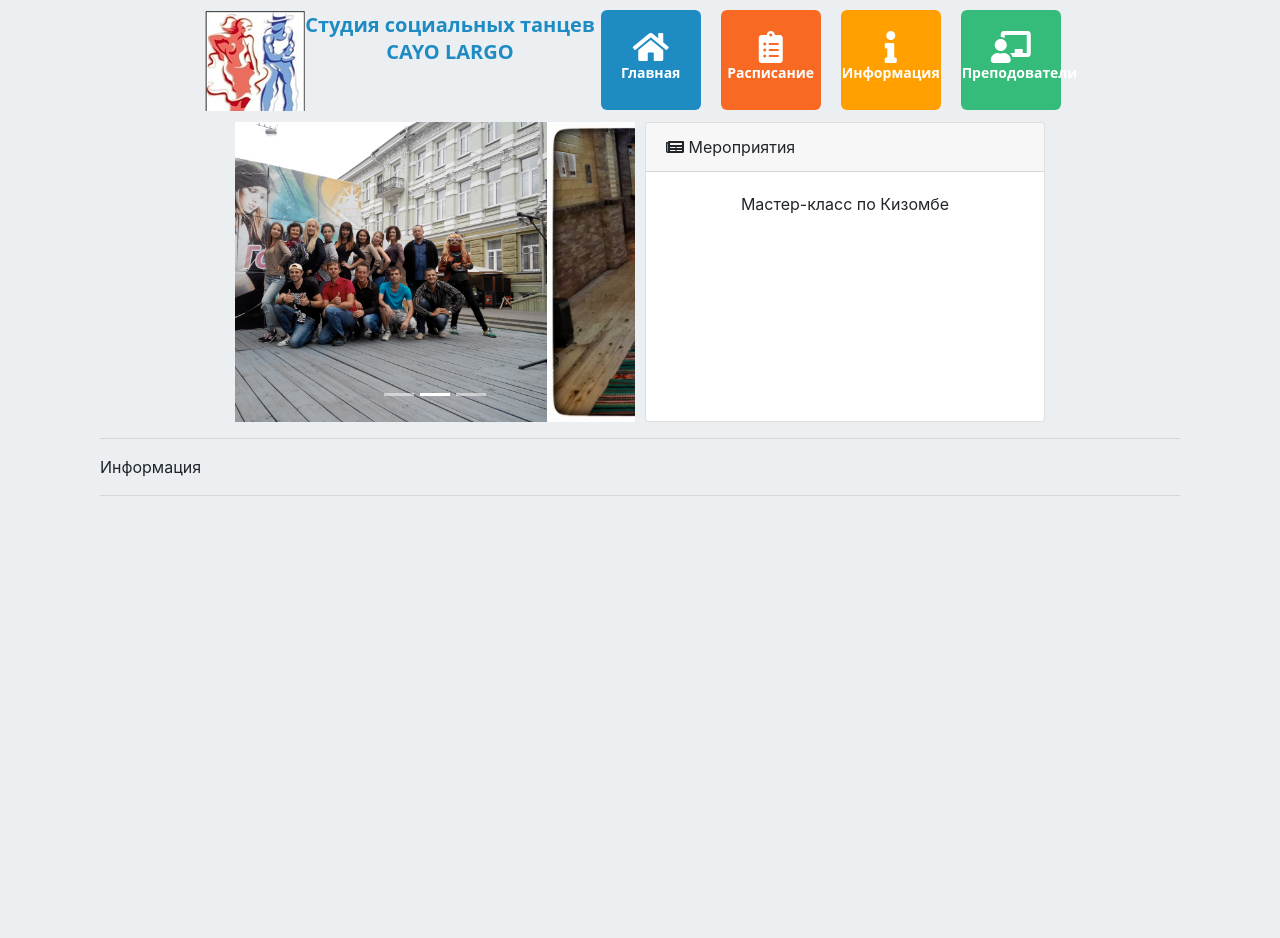
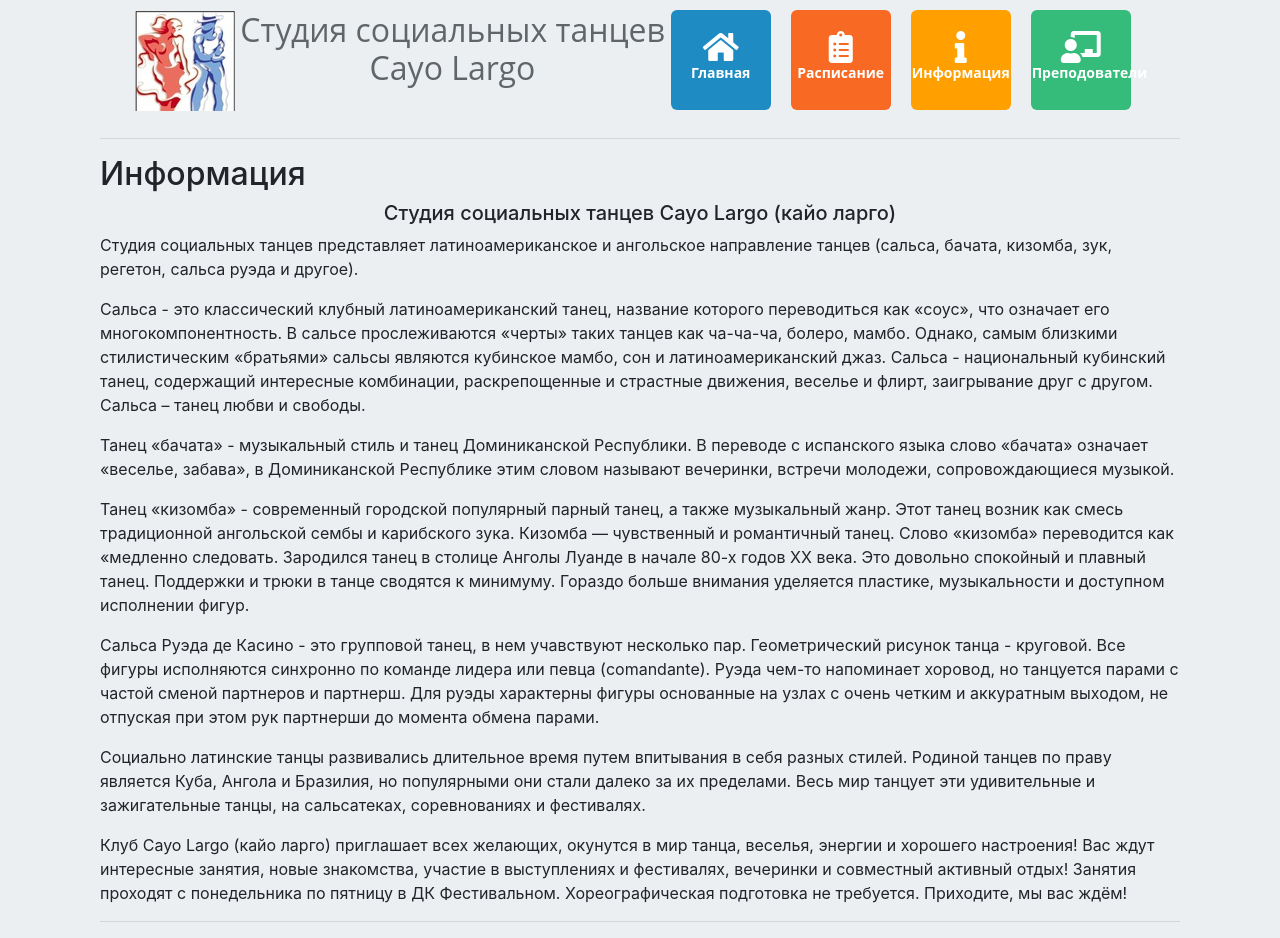
Before and after one commit to gnenio/dance, a plain HTML site: page info.html in a window 1280 px wide. Before the commit the page ends 800 px from the top, so only its background shows below. Drawn offline with Linux system fonts and the light colour scheme.

Commit message:
Update info.html

```diff
--- a/info.html
+++ b/info.html
@@ -19,11 +19,16 @@
             <div class="container">
                 <div class="row">
 
+
                         <div class="logo danceLogo">
                                 <div class="row">
-                           <div ><img src="images/logo.jpg"></div>
-                            <div style="text-align: center">Студия социальных танцев <br>
-                               <span style="text-transform:uppercase">Сayo Largo</span>
+                                    <div style="margin-right: 5px;">
+                                        <img src="images/logo.jpg">
+                                     </div>
+                                     <div style="text-align: center;color: #606569;font: normal 24px/29px Open Sans;">
+                                             <h2>
+                                                 Студия социальных танцев <br>Сayo Largo
+                                            </h2>
                                      </div>
                                 </div>
 
@@ -32,48 +37,52 @@
                     <div>
                         <nav>
                             <ul class="nav nav-pills">
+
+                                <a href="index.html" style="text-decoration: none;color: white">
                                 <li class="nav-item navItem" style="background-color: #1e8bc3;">
 
                                     <div style="top: 20%;position: relative">
-                                                        <a href="index.html" style="text-decoration: none;color: white">
+
                                                 <i class="fas fa-home" style="font-size:24pt;"></i><br>
                                                 <span>
                                                 Главная
                                                 </span>
-                                                        </a>
+
                                     </div>
 
                                 </li>
+                            </a>
+                                <a href="schedule.html" style="text-decoration: none;color: white">
+                                <li class="nav-item navItem" style="background-color: #f86924;">
 
-                                            <li class="nav-item navItem" style="background-color: #f86924;">
-                                                    <a href="schedule.html" style="text-decoration: none;color: white">
                                             <div style="top: 20%;position: relative">
                                             <i class="fas fa-clipboard-list" style="font-size:24pt;"></i><br>
                                             <span>Расписание</span>
-                                                    </a>
+
                                     </div>
                                     </li>
+                                </a>
 
+                                <a href="info.html" style="text-decoration: none;color: white">
                                 <li class="nav-item navItem" style="background-color: #ff9f00;">
-                                                    <a href="info.html" style="text-decoration: none;color: white">
+
                                         <div style="top: 20%;position: relative">
                                     <i class="fas fa-info" style="font-size:24pt;"></i><br>
                                     <span>Информация</span>
-                                            </a>
+
                                 </div>
                                 </li>
+                            </a>
+                                <a href="teacher.html" style="text-decoration: none;color: white">
+                                <li class="nav-item navItem" style="background-color: #35bc7a;">
 
-                                            <li class="nav-item navItem" style="background-color: #35bc7a;">
-                                                    <a href="teacher.html" style="text-decoration: none;color: white">
                                         <div style="top: 20%;position: relative">
                                     <i class="fas fa-chalkboard-teacher" style="font-size:24pt;"></i><br>
                                     <span>Преподователи</span>
-                                            </a>
+
                                 </div>
                                 </li>
-
-
-
+                            </a>
                             </ul>
                         </nav>
                     </div>
@@ -84,50 +93,33 @@
 
 <div class="container">
 
-<div style="margin: auto;display: table;">
-    <div class="container" >
-            <div class="row">
-                <div>
-                    <div id="carousel-example-generic" class="carousel slide" data-ride="carousel">
-                        <ol class="carousel-indicators">
-                            <li data-target="#carousel-example-generic" data-slide-to="0" class="active"></li>
-                            <li data-target="#carousel-example-generic" data-slide-to="1"></li>
-                            <li data-target="#carousel-example-generic" data-slide-to="2"></li>
-                        </ol>
-                        <div class="carousel-inner" role="listbox">
-                            <div class="carousel-item active">
-                                <img src="images/1.jpg" alt="First slide" style="width:400px;height:300px;">
-                            </div>
-                            <div class="carousel-item">
-                                <img src="images/2.jpg" alt="Second slide" style="width:400px;height:300px;">
-                            </div>
-                            <div class="carousel-item">
-                                <img src="images/3.jpg" alt="Third slide" style="width:400px;height:300px;">
-                            </div>
-                        </div>
-                    </div>
-                 </div>
-
-                 <div class="card" style="width: 400px;margin-left: 10px;">
-                        <div class="card-header">
-                            </h5> <i class="fas fa-newspaper"></i>&nbspМероприятия</h5>
-                        </div>
-                        <div class="card-body text-center">
-                          <p class="card-text">
-                                Мастер-класс по Кизомбе
-                            </p>
-                        </div>
-
-                    </div>
-
-             </div>
-    </div>
-</div>
-
 
 <hr/>
- Информация
-
+ <h2>Информация</h2>
+<h5 style="text-align: center">
+        Студия социальных танцев Cayo Largo (кайо ларго)
+        </h5>
+        <P>
+        Студия социальных танцев представляет латиноамериканское и ангольское направление танцев (сальса, бачата, кизомба, зук, регетон, сальса руэда и другое).
+    </P>
+        <P>
+        Сальса - это классический клубный латиноамериканский танец, название которого переводиться как «соус», что означает его многокомпонентность. В сальсе прослеживаются «черты» таких танцев как ча-ча-ча, болеро, мамбо. Однако, самым близкими стилистическим «братьями» сальсы являются кубинское мамбо, сон и латиноамериканский джаз. Сальса - национальный кубинский танец, содержащий интересные комбинации, раскрепощенные и страстные движения, веселье и флирт, заигрывание друг с другом. Сальса – танец любви и свободы.
+    </P>
+        <P>
+        Танец «бачата» - музыкальный стиль и танец Доминиканской Республики. В переводе с испанского языка слово «бачата» означает «веселье, забава», в Доминиканской Республике этим словом называют вечеринки, встречи молодежи, сопровождающиеся музыкой.
+    </P>
+        <P>
+        Танец «кизомба» - современный городской популярный парный танец, а также музыкальный жанр. Этот танец возник как смесь традиционной ангольской сембы и карибского зука. Кизомба — чувственный и романтичный танец. Слово «кизомба» переводится как «медленно следовать. Зародился танец в столице Анголы Луанде в начале 80-х годов XX века. Это довольно спокойный и плавный танец. Поддержки и трюки в танце сводятся к минимуму. Гораздо больше внимания уделяется пластике, музыкальности и доступном исполнении фигур.
+    </P>
+        <P>
+        Сальса Руэда де Касино - это групповой танец, в нем учавствуют несколько пар. Геометрический рисунок танца - круговой. Все фигуры исполняются синхронно по команде лидера или певца (comandante). Руэда чем-то напоминает хоровод, но танцуется парами с частой сменой партнеров и партнерш. Для руэды характерны фигуры основанные на узлах с очень четким и аккуратным выходом, не отпуская при этом рук партнерши до момента обмена парами.
+    </P>
+        <P>
+        Социально латинские танцы развивались длительное время путем впитывания в себя разных стилей. Родиной танцев по праву является Куба, Ангола и Бразилия, но популярными они стали далеко за их пределами. Весь мир танцует эти удивительные и зажигательные танцы, на сальсатеках, соревнованиях и фестивалях.
+    </P>
+        <P>
+        Клуб Cayo Largo (кайо ларго) приглашает всех желающих, окунутся в мир танца, веселья, энергии и хорошего настроения! Вас ждут интересные занятия, новые знакомства, участие в выступлениях и фестивалях, вечеринки и совместный активный отдых! Занятия проходят с понедельника по пятницу в ДК Фестивальном. Хореографическая подготовка не требуется. Приходите, мы вас ждём!
+</P>
 <hr/>
 
 </div>
```
Lines whose indentation alone changed are shown as unchanged.
